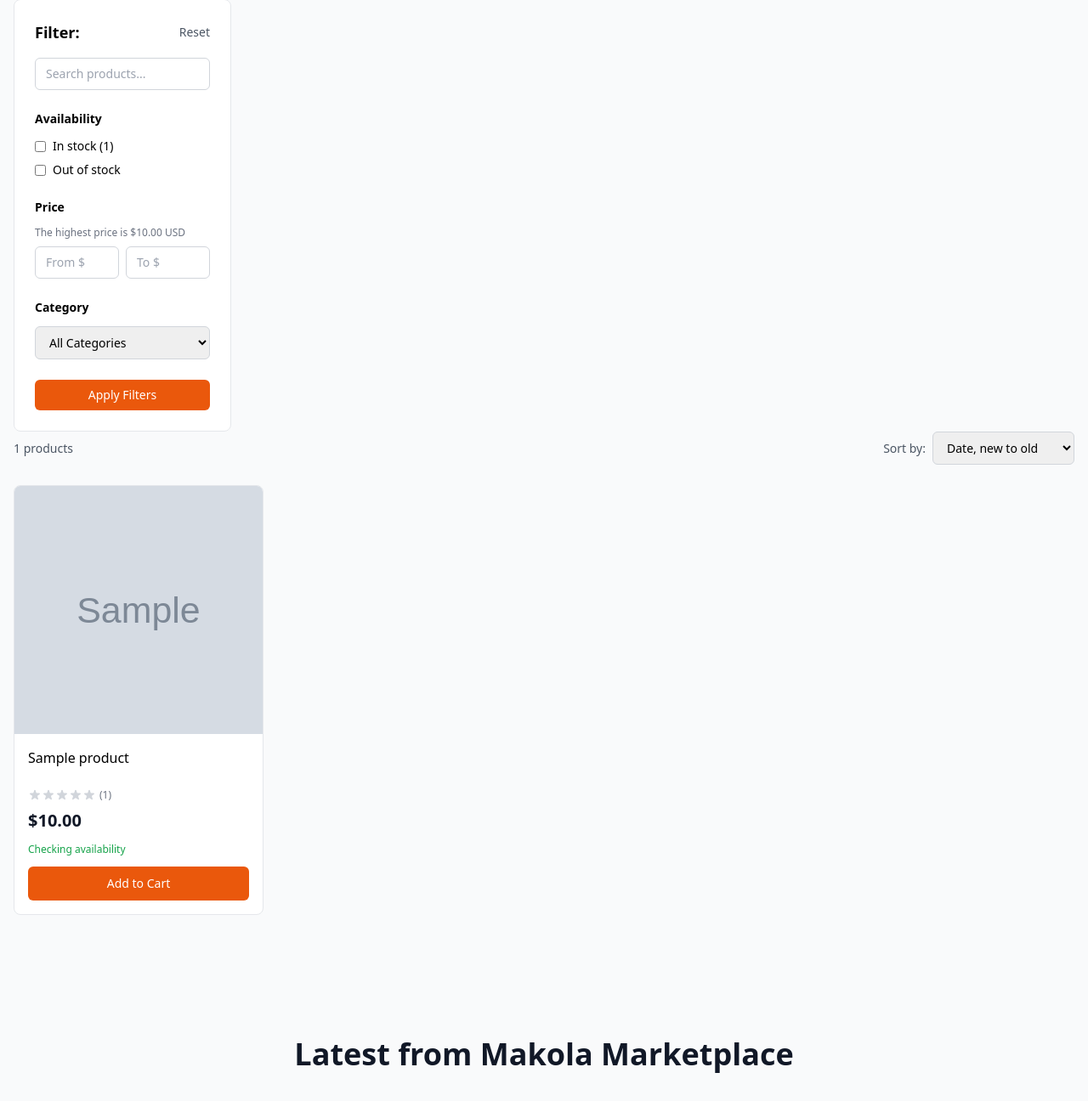
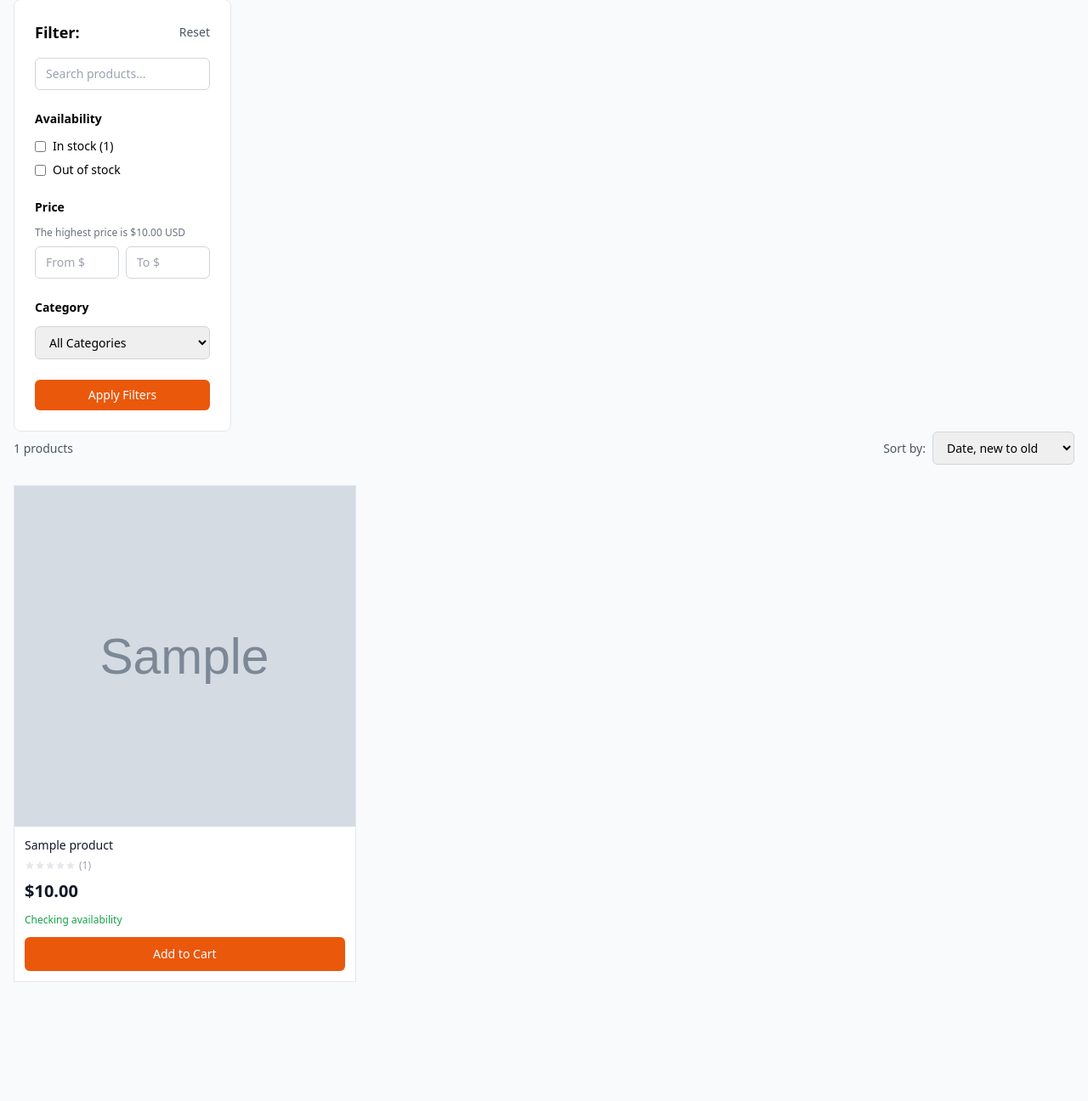
Before and after one commit to oobaretin/Makolamarketplace, a Django app: page / in a window 1280 px wide; the page is wider, and only the part inside the window is pictured. Shown: the part 1237-2533 px from the top of that part at 85% size. Run offline with Django 4.2, Linux system fonts and the light colour scheme; tables that the repository leaves empty hold one stand-in row (values such as "Sample post"); grey boxes marked "Sample" are stand-in pictures; some libraries are stand-ins or nearby versions.

Commit message:
Update product grid to 3 columns with minimal style design

```diff
--- a/templates/products/product_list.html
+++ b/templates/products/product_list.html
@@ -263,58 +263,56 @@
                 </div>
             </div>
 
-            <!-- Product Grid -->
+            <!-- Product Grid - 3 Columns Minimal Style -->
             {% if page_obj %}
-                <div class="grid grid-cols-1 sm:grid-cols-2 lg:grid-cols-3 xl:grid-cols-4 gap-4 md:gap-6">
+                <div class="grid grid-cols-1 sm:grid-cols-2 lg:grid-cols-3 gap-4 md:gap-5">
                     {% for product in page_obj %}
-                        <div class="bg-white rounded-lg overflow-hidden border border-gray-200 hover:border-orange-300 hover:shadow-lg transition-all group">
+                        <div class="bg-white border border-gray-200 hover:border-gray-300 transition-colors group">
                             <a href="{% url 'products:product_detail' product.slug %}" class="block">
-                                <div class="relative aspect-square overflow-hidden bg-gray-100">
+                                <div class="relative aspect-square overflow-hidden bg-gray-50">
                                     {% if product.get_primary_image %}
                                         <img src="{{ product.get_primary_image.url }}" alt="{{ product.name }}"
-                                             class="w-full h-full object-cover group-hover:scale-105 transition-transform duration-300">
+                                             class="w-full h-full object-cover group-hover:opacity-90 transition-opacity">
                                     {% else %}
-                                        <div class="w-full h-full bg-gray-200 flex items-center justify-center">
-                                            <span class="text-gray-400 text-sm">No Image</span>
+                                        <div class="w-full h-full bg-gray-100 flex items-center justify-center">
+                                            <span class="text-gray-400 text-xs">No Image</span>
                                         </div>
                                     {% endif %}
                                     {% if not product.is_in_stock %}
-                                        <div class="absolute top-2 right-2 bg-red-500 text-white text-xs px-2 py-1 rounded">
+                                        <div class="absolute top-2 right-2 bg-gray-800 text-white text-xs px-2 py-1">
                                             Out of Stock
                                         </div>
                                     {% endif %}
                                 </div>
                             </a>
-                            <div class="p-4">
+                            <div class="p-3">
                                 <a href="{% url 'products:product_detail' product.slug %}">
-                                    <h3 class="font-medium text-base mb-2 hover:text-orange-600 line-clamp-2 min-h-[2.5rem]">
+                                    <h3 class="text-sm font-normal text-gray-900 mb-1.5 hover:text-orange-600 line-clamp-2">
                                         {{ product.name }}
                                     </h3>
                                 </a>
 
-                                <!-- Rating -->
+                                <!-- Rating - Minimal -->
                                 {% with avg_rating=product.get_average_rating %}
                                     {% if avg_rating > 0 %}
-                                        <div class="flex items-center mb-2">
+                                        <div class="flex items-center gap-1 mb-2">
                                             <div class="flex items-center">
                                                 {% for i in "12345"|make_list %}
                                                     {% if forloop.counter <= avg_rating|floatformat:0 %}
-                                                        <svg class="w-4 h-4 text-yellow-400" fill="currentColor" viewBox="0 0 20 20">
+                                                        <svg class="w-3 h-3 text-yellow-400" fill="currentColor" viewBox="0 0 20 20">
                                                             <path d="M9.049 2.927c.3-.921 1.603-.921 1.902 0l1.07 3.292a1 1 0 00.95.69h3.462c.969 0 1.371 1.24.588 1.81l-2.8 2.034a1 1 0 00-.364 1.118l1.07 3.292c.3.921-.755 1.688-1.54 1.118l-2.8-2.034a1 1 0 00-1.175 0l-2.8 2.034c-.784.57-1.838-.197-1.539-1.118l1.07-3.292a1 1 0 00-.364-1.118L2.98 8.72c-.783-.57-.38-1.81.588-1.81h3.461a1 1 0 00.951-.69l1.07-3.292z"></path>
                                                         </svg>
                                                     {% else %}
-                                                        <svg class="w-4 h-4 text-gray-300" fill="currentColor" viewBox="0 0 20 20">
+                                                        <svg class="w-3 h-3 text-gray-200" fill="currentColor" viewBox="0 0 20 20">
                                                             <path d="M9.049 2.927c.3-.921 1.603-.921 1.902 0l1.07 3.292a1 1 0 00.95.69h3.462c.969 0 1.371 1.24.588 1.81l-2.8 2.034a1 1 0 00-.364 1.118l1.07 3.292c.3.921-.755 1.688-1.54 1.118l-2.8-2.034a1 1 0 00-1.175 0l-2.8 2.034c-.784.57-1.838-.197-1.539-1.118l1.07-3.292a1 1 0 00-.364-1.118L2.98 8.72c-.783-.57-.38-1.81.588-1.81h3.461a1 1 0 00.951-.69l1.07-3.292z"></path>
                                                         </svg>
                                                     {% endif %}
                                                 {% endfor %}
                                             </div>
-                                            <span class="text-xs text-gray-500 ml-1">
+                                            <span class="text-xs text-gray-400">
                                                 ({{ product.get_review_count }})
                                             </span>
                                         </div>
-                                    {% else %}
-                                        <p class="text-xs text-gray-400 mb-2">No reviews</p>
                                     {% endif %}
                                 {% endwith %}
 
```
